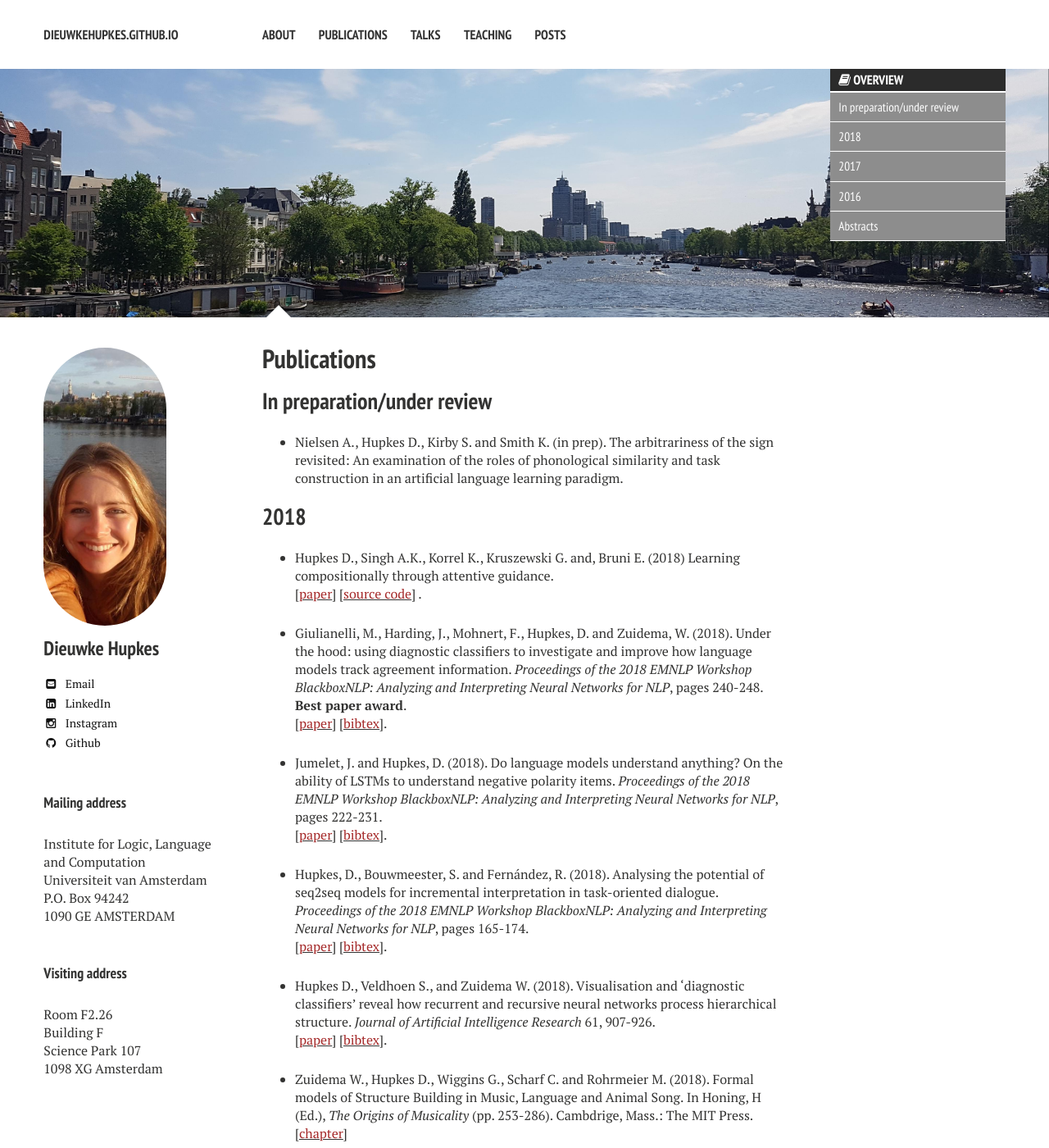
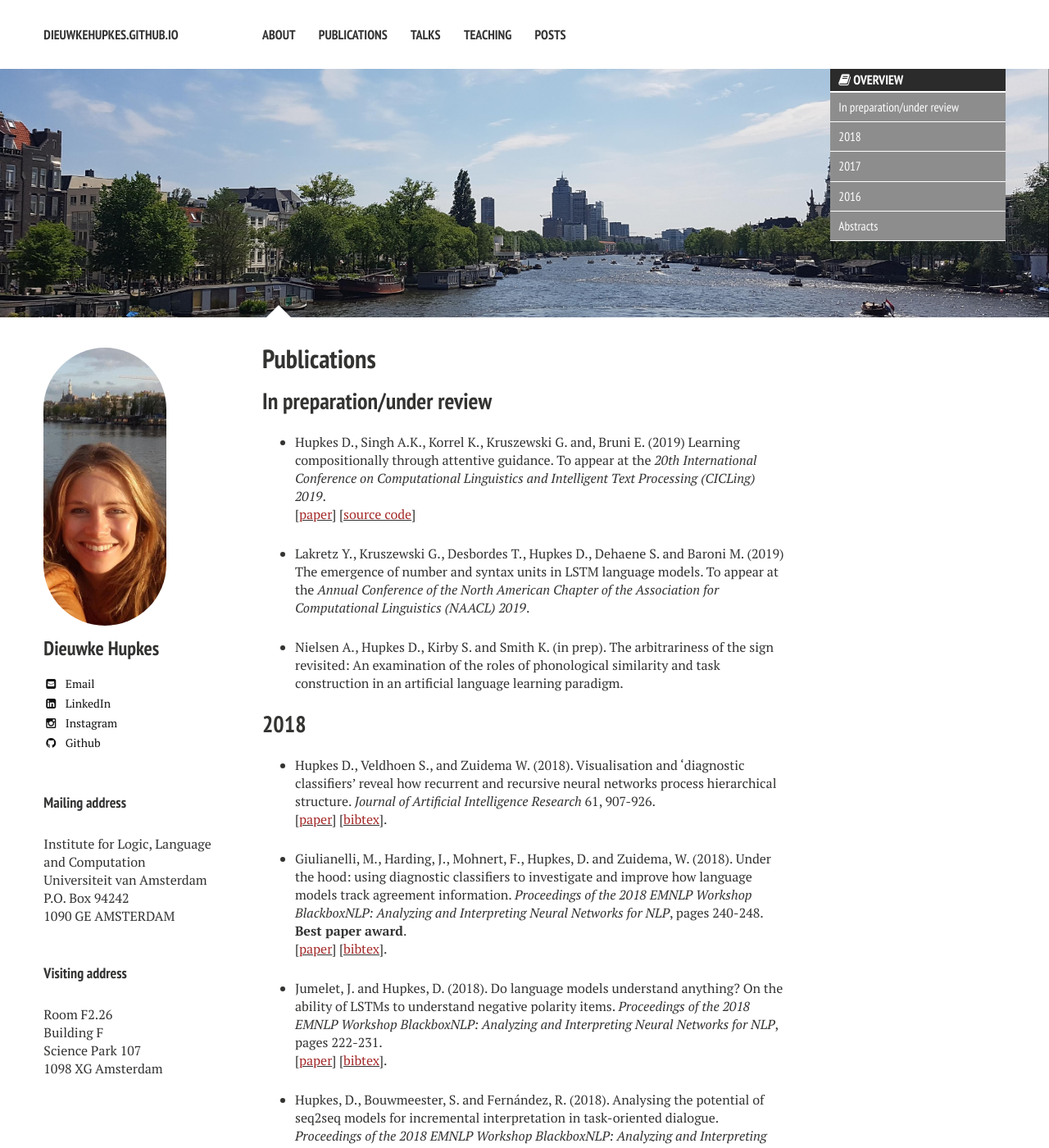
Before and after one commit to dieuwkehupkes/dieuwkehupkes.github.io, a Jekyll site: the page built from publications.md, in a window 1280 px wide and 1400 px high. Shown: the whole window at 82% size. Built offline with Jekyll 4.4.1, drawn with Linux system fonts in a browser that asks for light colours; nearby versions of some CDN libraries; some of the changed text lies outside the part shown.

Commit message:
Update publications

```diff
--- a/publications.md
+++ b/publications.md
@@ -12,14 +12,22 @@ image:
 
 ## In preparation/under review
 
+* Hupkes D., Singh A.K., Korrel K., Kruszewski G. and, Bruni E. (2019) Learning compositionally through attentive guidance.
+To appear at the *20th International Conference on Computational Linguistics and Intelligent Text Processing (CICLing) 2019*.\\
+\[[<font color="brown">paper</font>](https://arxiv.org/abs/1805.09657){:target="blank"}\]
+\[[<font color="brown">source code</font>](https://github.com/i-machine-think/attentive_guidance){:target="_blank"}\]
+
+* Lakretz Y., Kruszewski G., Desbordes T., Hupkes D., Dehaene S. and Baroni M. (2019)
+The emergence of number and syntax units in LSTM language models.
+To appear at the *Annual Conference of the North American Chapter of the Association for Computational Linguistics (NAACL) 2019*.
+
 * Nielsen A., Hupkes D., Kirby S. and Smith K. (in prep). The arbitrariness of the sign revisited: An examination of the roles of phonological similarity and task construction in an artificial language learning paradigm.
 
 ## 2018
 
-* Hupkes D., Singh A.K., Korrel K., Kruszewski G. and, Bruni E. (2018) Learning compositionally through attentive guidance.\\
-\[[<font color="brown">paper</font>](https://arxiv.org/abs/1805.09657){:target="blank"}\]
-\[[<font color="brown">source code</font>](https://github.com/i-machine-think/attentive_guidance){:target="_blank"}\]
-.
+* Hupkes D., Veldhoen S., and Zuidema W. (2018). Visualisation and 'diagnostic classifiers' reveal how recurrent and recursive neural networks process hierarchical structure. *Journal of Artificial Intelligence Research* 61, 907-926.\\
+\[[<font color="brown">paper</font>](https://arxiv.org/abs/1711.10203){:target="blank"}\]
+\[[<font color="brown">bibtex</font>](../research/hupkes2018visualisation.bib){:target="blank"}\].
 
 * Giulianelli, M., Harding, J., Mohnert, F., Hupkes, D. and Zuidema, W. (2018). Under the hood: using diagnostic classifiers to investigate and improve how language models track agreement information.  *Proceedings of the 2018 EMNLP Workshop BlackboxNLP: Analyzing and Interpreting Neural Networks for NLP*, pages 240-248. **Best paper award**.\\
 \[[<font color="brown">paper</font>](http://aclweb.org/anthology/W18-5426){:target="blank"}\]
@@ -32,11 +40,6 @@ image:
 * Hupkes, D., Bouwmeester, S. and Fern&#x00E1;ndez, R. (2018). Analysing the potential of seq2seq models for incremental interpretation in task-oriented dialogue. *Proceedings of the 2018 EMNLP Workshop BlackboxNLP: Analyzing and Interpreting Neural Networks for NLP*, pages 165-174.\\
 \[[<font color="brown">paper</font>](http://aclweb.org/anthology/W18-5419){:target="blank"}\]
 \[[<font color="brown">bibtex</font>](../research/hupkes2018analysing.bib){:target="blank"}\].
-
-* Hupkes D., Veldhoen S., and Zuidema W. (2018). Visualisation and 'diagnostic classifiers' reveal how recurrent and recursive neural networks process hierarchical structure. *Journal of Artificial Intelligence Research* 61, 907-926.\\
-\[[<font color="brown">paper</font>](https://arxiv.org/abs/1711.10203){:target="blank"}\]
-\[[<font color="brown">bibtex</font>](../research/hupkes2018visualisation.bib){:target="blank"}\].
-
 
 * Zuidema W., Hupkes D., Wiggins G., Scharf C. and Rohrmeier M. (2018). Formal models of Structure Building in Music, Language and Animal Song. In Honing, H (Ed.), *The Origins of Musicality* (pp. 253-286). Cambdrige, Mass.: The MIT Press.\\
 \[[<font color="brown">chapter</font>](https://arxiv.org/abs/1901.05180){:target="blank"}\]
@@ -63,6 +66,9 @@ Process Hierarchical Structure. [<font color="brown">Cognitive Computation: Inte
 
 ## Abstracts
 
+* Ulmer D., Hupkes D. and Bruni E. (2019) An incremental encoder for sequence-to-sequence modelling. *CLIN29*. \\
+\[[<font color="brown">abstract</font>](https://www.let.rug.nl/clin29/Dennis_Ulmer_Dieuwke_Hupkes_Elia_Bruni.php){:target="_blank"}\]
+
 * Lakretz, Y., Kruszewski, G., Hupkes, D., Desbordes, T., Marti, S., Dehaene, S.and Baroni, M., (2018). The representation of syntactic structures in Long-Short Term Memory networks and humans. [<font color="black">L2HM</font>](https://l2hm2018.sciencesconf.org/){:target="_blank"}.
 \[[<font color="brown">poster</font>](../research/l2hm_lakretz.pdf){:target="_blank"}\]
 
```
Also changed, not shown: other parts of publications.md (+1 -1 lines).
